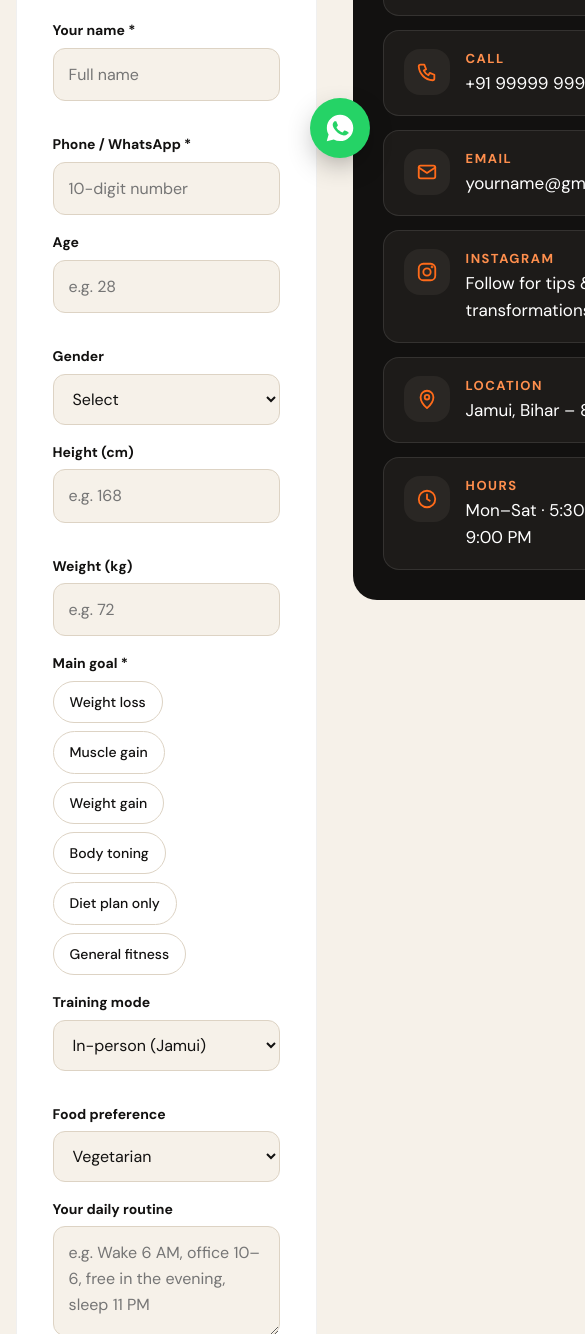
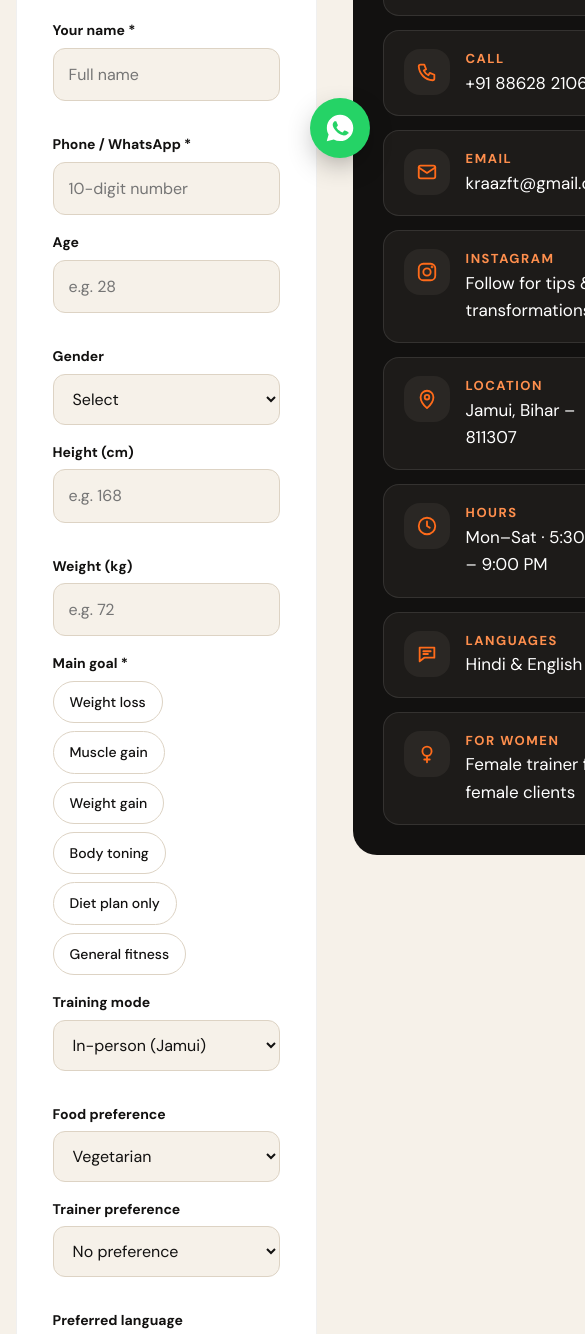
Before and after one commit to priyatam0509/JamuiFIT, a plain HTML site: page contact.html in a window 390 px wide. Shown: the part 666-2000 px from the top of the page, 585 px wide, since content can reach past the window. Drawn offline with Linux system fonts and the light colour scheme.

Commit message:
Add client contact details, languages and female trainer info
- Phone 8862821060 and email kraazft@gmail.com
- Coaching languages: Hindi & English
- Female trainer for female clients (home, services, about, contact, footer)
- Contact form: trainer preference and language fields

Co-Authored-By: Claude Opus 5.5 <noreply@anthropic.com>

```diff
--- a/assets/site.js
+++ b/assets/site.js
@@ -4,9 +4,11 @@
 const SITE = {
   brand: "JAMUI FIT",            // short brand name shown in the logo
   trainerName: "Your Name",       // e.g. "Rahul Kumar"
-  phone: "919999999999",          // WhatsApp number WITH country code, digits only
-  phoneDisplay: "+91 99999 99999",
-  email: "yourname@gmail.com",
+  phone: "918862821060",          // WhatsApp number WITH country code, digits only
+  phoneDisplay: "+91 88628 21060",
+  email: "kraazft@gmail.com",
+  languages: "Hindi & English",
+  femaleTrainer: "Female trainer for female clients",
   instagram: "https://instagram.com/yourhandle",
   address: "Jamui, Bihar – 811307",
   hours: "Mon–Sat · 5:30 AM – 9:00 PM"
@@ -76,6 +78,8 @@ function buildFooter(){
             <li><a href="${SITE.instagram}" target="_blank" rel="noopener">Instagram</a></li>
             <li>${SITE.address}</li>
             <li>${SITE.hours}</li>
+            <li>Languages: ${SITE.languages}</li>
+            <li>${SITE.femaleTrainer}</li>
           </ul>
         </div>
       </div>
--- a/contact.html
+++ b/contact.html
@@ -51,6 +51,10 @@
         <div class="field"><label for="mode">Training mode</label><select id="mode"><option>In-person (Jamui)</option><option>Online</option><option>Not sure yet</option></select></div>
         <div class="field"><label for="food">Food preference</label><select id="food"><option>Vegetarian</option><option>Eggetarian</option><option>Non-vegetarian</option></select></div>
       </div>
+      <div class="form-row">
+        <div class="field"><label for="trainer">Trainer preference</label><select id="trainer"><option>No preference</option><option>Female trainer</option><option>Male trainer</option></select></div>
+        <div class="field"><label for="lang">Preferred language</label><select id="lang"><option>Hindi</option><option>English</option></select></div>
+      </div>
       <div class="field"><label for="routine">Your daily routine</label><textarea id="routine" placeholder="e.g. Wake 6 AM, office 10–6, free in the evening, sleep 11 PM"></textarea></div>
       <div class="field"><label for="notes">Anything else? (injuries, health issues, special diet request)</label><textarea id="notes" style="min-height:80px" placeholder="Optional"></textarea></div>
       <button class="btn btn-primary" type="submit">Prepare my WhatsApp message →</button>
@@ -72,6 +76,8 @@
           <li><span class="icon"><svg viewBox="0 0 24 24"><rect x="3" y="3" width="18" height="18" rx="5"/><circle cx="12" cy="12" r="4"/><circle cx="17.5" cy="6.5" r=".5"/></svg></span><div><b>Instagram</b><a data-insta>Follow for tips &amp; transformations</a></div></li>
           <li><span class="icon"><svg viewBox="0 0 24 24"><path d="M12 22s7-6.2 7-12a7 7 0 0 0-14 0c0 5.8 7 12 7 12z"/><circle cx="12" cy="10" r="2.5"/></svg></span><div><b>Location</b><span data-site="address"></span></div></li>
           <li><span class="icon"><svg viewBox="0 0 24 24"><circle cx="12" cy="12" r="9"/><path d="M12 7v5l3 2"/></svg></span><div><b>Hours</b><span data-site="hours"></span></div></li>
+          <li><span class="icon"><svg viewBox="0 0 24 24"><path d="M4 5h16v11H9l-5 4z"/><path d="M8 9h8M8 12h5"/></svg></span><div><b>Languages</b><span data-site="languages"></span></div></li>
+          <li><span class="icon"><svg viewBox="0 0 24 24"><circle cx="12" cy="9" r="5"/><path d="M12 14v7M9 18h6"/></svg></span><div><b>For women</b><span data-site="femaleTrainer"></span></div></li>
         </ul>
       </div>
     </div>
@@ -90,6 +96,8 @@
       <details><summary>Will I have to stop eating rice and roti?</summary><p>No. Your diet is built from the food you already eat — we adjust portions and combinations rather than banning foods.</p></details>
       <details><summary>How soon will I see results?</summary><p>Most people notice better energy in 2–3 weeks and visible changes in 6–8 weeks with consistency. Safe fat loss is usually around 0.5–1 kg per week.</p></details>
       <details><summary>Do you train people outside Jamui?</summary><p>Yes — through online coaching with video-call assessments, workout videos and daily WhatsApp check-ins.</p></details>
+      <details><summary>Is there a female trainer for women?</summary><p>Yes. Female clients are trained by a female trainer — in person and online. Just choose "Female trainer" in the form or mention it on WhatsApp.</p></details>
+      <details><summary>Which languages do you coach in?</summary><p>Hindi and English. Sessions, diet charts and WhatsApp support are in whichever you are more comfortable with.</p></details>
       <details><summary>I have a health condition. Can you still help?</summary><p>Often yes, but please share it in the form. For conditions like diabetes, BP, heart issues or pregnancy, I'll ask you to check with your doctor and plan around their advice.</p></details>
     </div>
   </div>
@@ -98,6 +106,11 @@
 <script src="assets/site.js"></script>
 <script>
 const form=document.getElementById("lead"), err=document.getElementById("err"), done=document.getElementById("done");
+// Female clients get a female trainer by default (they can still change it)
+const genderSel=document.getElementById("gender"), trainerSel=document.getElementById("trainer");
+genderSel.addEventListener("change",()=>{
+  if(genderSel.value==="Female" && trainerSel.value==="No preference") trainerSel.value="Female trainer";
+});
 form.addEventListener("submit",e=>{
   e.preventDefault();
   const v=id=>document.getElementById(id).value.trim();
@@ -115,6 +128,8 @@ form.addEventListener("submit",e=>{
     "Goal: "+goal,
     "Mode: "+v("mode"),
     "Food: "+v("food"),
+    "Trainer: "+v("trainer"),
+    "Language: "+v("lang"),
     v("routine")&&"Routine: "+v("routine"),
     v("notes")&&"Notes: "+v("notes")
   ].filter(Boolean);
```
Also changed, not shown: about.html (+1 -0 lines), index.html (+2 -0 lines), services.html (+1 -1 lines).
